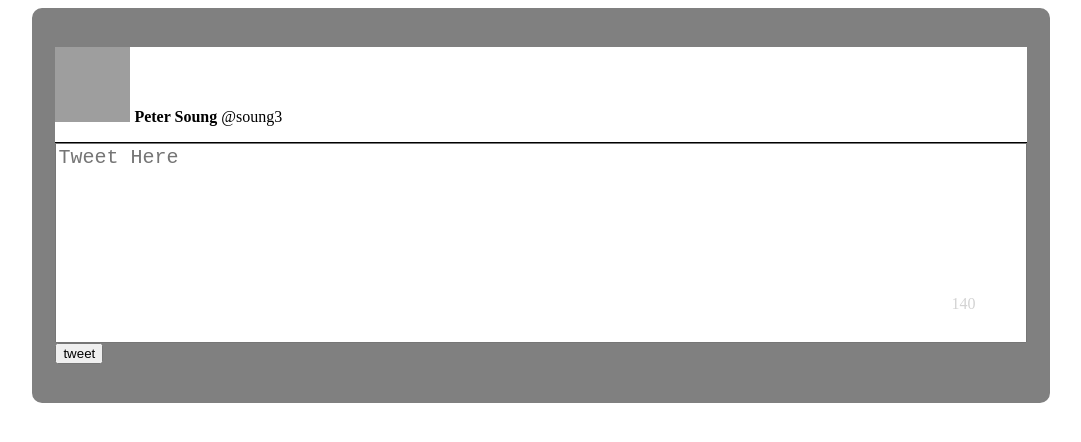
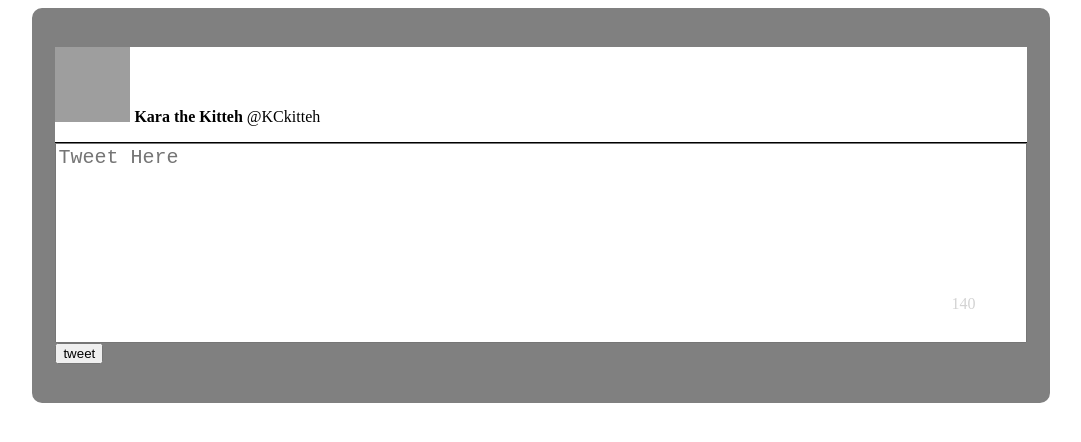
Before and after one commit to KaraAJC/ss-code-challenge, a plain HTML site: page index.html in a window 1280 px wide. Shown: the whole page, without its empty margins (99-1180 px from the left). Drawn offline with Linux system fonts and the light colour scheme; grey boxes are pictures that could not be loaded.

Commit message:
replaces content

```diff
--- a/index.html
+++ b/index.html
@@ -8,7 +8,7 @@
     <div class="tweet">
       <div class="user-header">
         <p><img src="https://placekitten.com/75/75" alt="profile photo of the user">
-        <span class="user-screenname">Peter Soung</span> @soung3</p>
+        <span class="user-screenname">Kara the Kitteh</span> @KCkitteh</p>
         <a href="#" class="tweet-menu"></a>
       </div>
 
```
